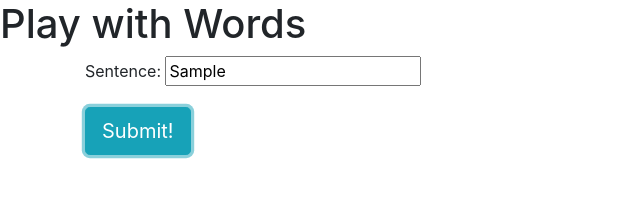
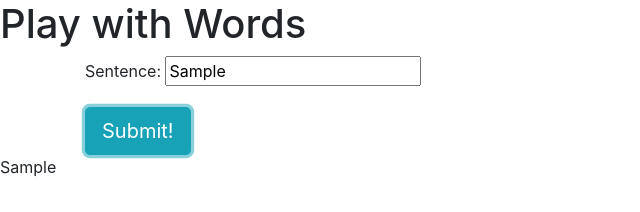
Before and after one commit to jbar485/Week--3--Word-Play, a plain HTML site: page index.html in a window 1280 px wide. Both pictures are taken after typing "Sample" into the empty fields and a click on the button "Submit!". Shown: the full height of the page, 0-640 px from the left. Drawn offline with nearby package versions, Linux system fonts and the light colour scheme.

Commit message:
succesfully append paragraph with words that are greater than or equal to 3

```diff
--- a/index.html
+++ b/index.html
@@ -21,9 +21,9 @@
 
 
     <div class="groceryList">
-      <ul id="listItems">
+      <p id="final-sentence">
 
-      </ul>
+      </p>
     </div>
     <script src="https://cdnjs.cloudflare.com/ajax/libs/jquery/3.4.1/jquery.js" charset="utf-8"></script>
     <script src="https://cdnjs.cloudflare.com/ajax/libs/popper.js/1.12.9/umd/popper.min.js" integrity="sha384-ApNbgh9B+Y1QKtv3Rn7W3mgPxhU9K/ScQsAP7hUibX39j7fakFPskvXusvfa0b4Q" crossorigin="anonymous"></script>
--- a/js/scripts.js
+++ b/js/scripts.js
@@ -1,16 +1,21 @@
+var sentence = [];
+var three;
 $(document).ready(function(){
   $("#wordForm").submit(function(event){
     event.preventDefault();
     var words = $("input#entry").val().split(" ")
     var three = words.map(function(word){
       if(word.length >= 3){
+        $("p#final-sentence").append(word + " ");
         console.log(word);
+      }else {
+        word.replace("")
+        // console.log(three);
       }
     })
     // var splitWords = words.map(function(){
     //
     // })
-    console.log(words, three);
   });
 
 
```
